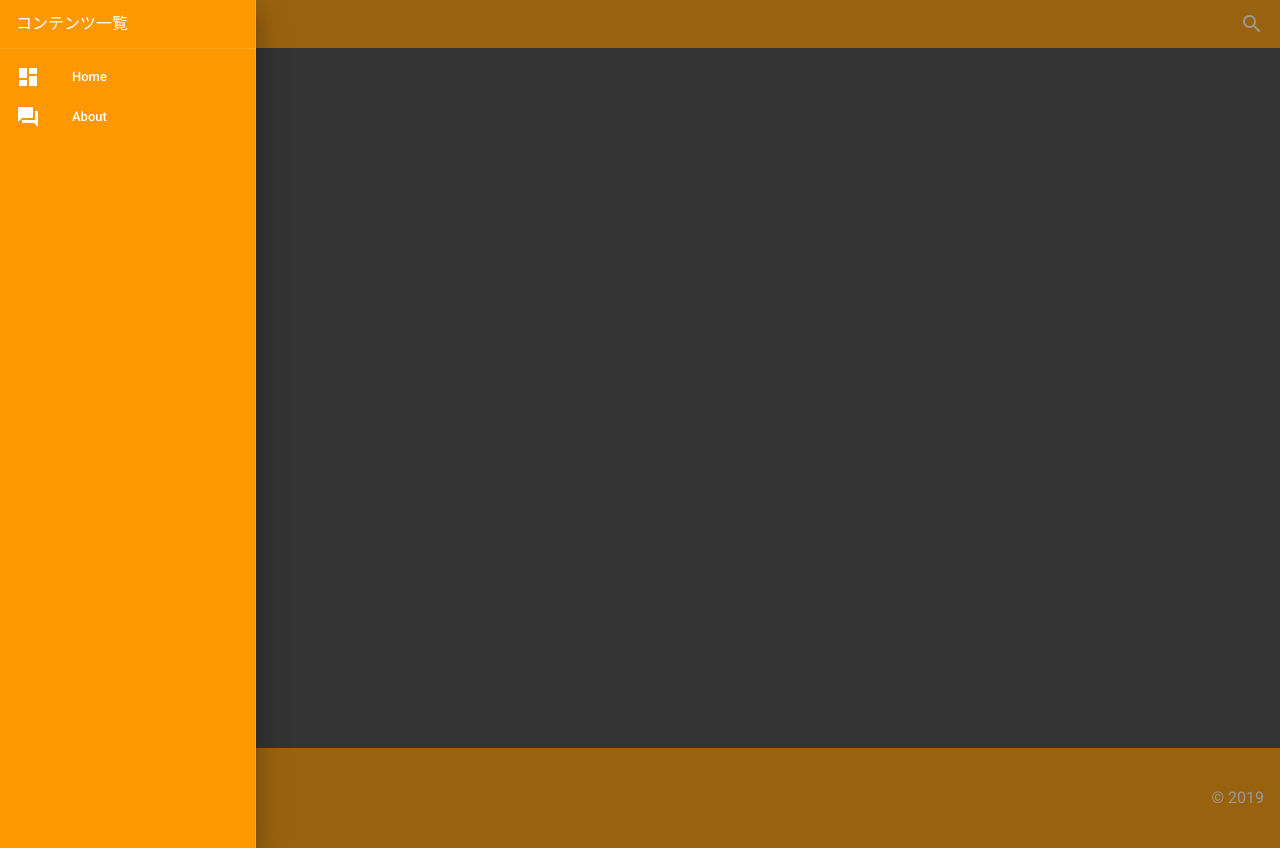
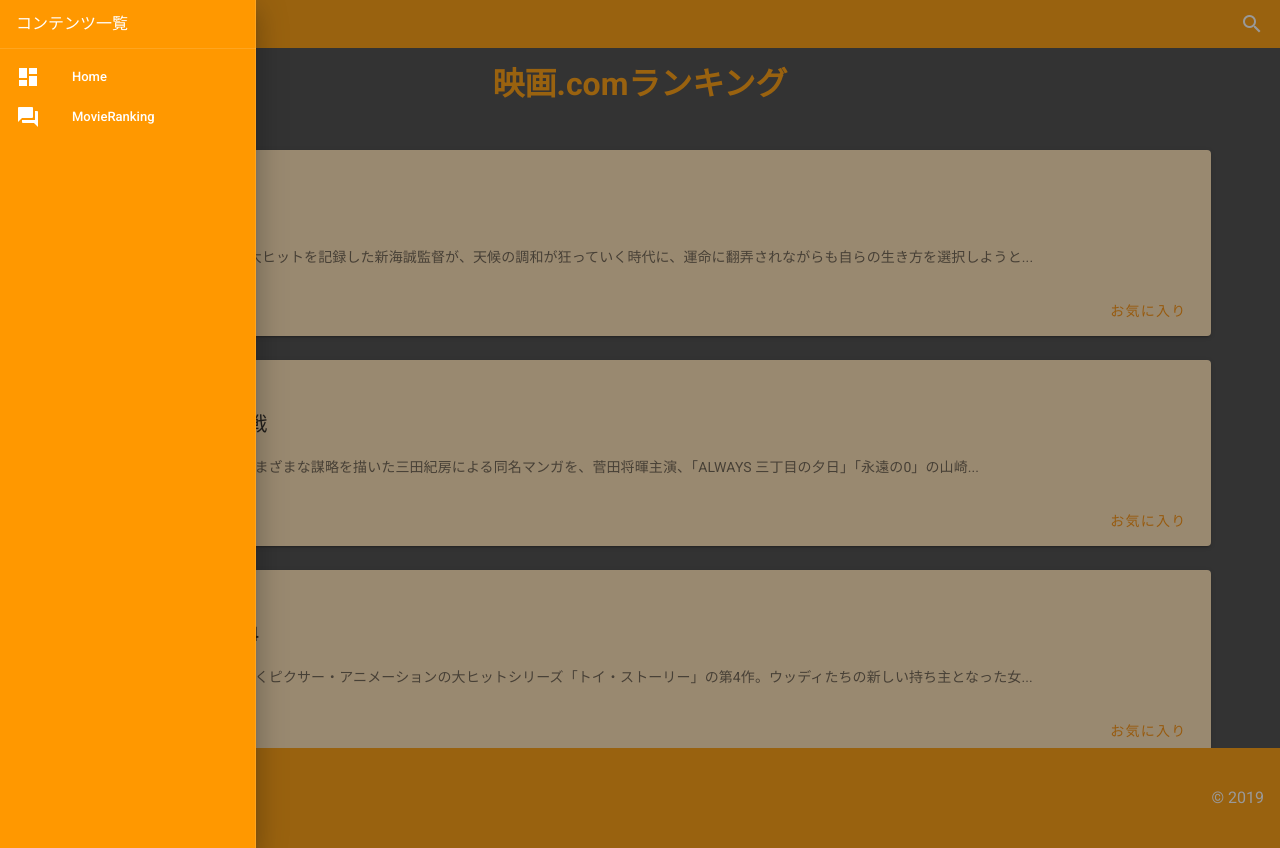
Before and after one commit to NakajimaShunsuke/YhooChannel, a Vue app: page /movieranking in a window 1280 px wide. Both pictures are taken after a click on the button 28 px from the left and 24 px from the top of the page. Built offline with nearby package versions, Linux system fonts and the light colour scheme; no server answers.

Commit message:
映画ランキングデザイン変更

```diff
--- a/src/components/AppBar.vue
+++ b/src/components/AppBar.vue
@@ -30,7 +30,9 @@
           </v-list-item-icon>
 
           <v-list-item-content>
-            <v-list-item-title>{{ item.title }}</v-list-item-title>
+            <router-link :to="item.url" style="color:white; text-decoration: none;">
+              <v-list-item-title>{{ item.title }}</v-list-item-title>
+            </router-link>
           </v-list-item-content>
         </v-list-item>
       </v-list>
@@ -45,8 +47,8 @@
 
       // ナビコンテンツ
       items: [
-        { title: "Home", icon: "dashboard" },
-        { title: "About", icon: "question_answer" }
+        { title: "Home", icon: "dashboard", url: "/" },
+        { title: "MovieRanking", icon: "question_answer", url: "/movieranking" }
       ]
     };
   }
--- a/src/components/EpicSpinners.vue
+++ b/src/components/EpicSpinners.vue
@@ -1,6 +1,6 @@
 <template>
   <div id="app" style="display: flex; justify-content: center; align-items: center; height:400px;">
-    <orbit-spinner :animation-duration="1200" :size="55" color="#2196F3" />
+    <orbit-spinner :animation-duration="1200" :size="55" color="#FF9800" />
   </div>
 </template>
 
--- a/src/components/Notice.vue
+++ b/src/components/Notice.vue
@@ -1,18 +1,18 @@
 <template>
   <div>
-    <v-btn color="blue darken-1" text dark @click.stop="dialog = true">お気に入り</v-btn>
+    <v-btn color="orange darken-1" text dark @click.stop="dialog = true">お気に入り</v-btn>
 
     <v-dialog v-model="dialog" max-width="290">
-      <v-card>
+      <v-card color="grey darken-1" dark>
         <v-card-title class="headline">{{movie_data.title}}</v-card-title>
         <v-card-text>{{movie_data.overview}}</v-card-text>
 
         <v-card-actions>
           <v-spacer></v-spacer>
 
-          <v-btn color="blue darken-1" text @click="dialog = false">閉じる</v-btn>
+          <v-btn color="orange darken-1" text @click="dialog = false">閉じる</v-btn>
 
-          <v-btn color="blue darken-1" text @click="chatwork_notice(movie_data)">通知する</v-btn>
+          <v-btn color="orange darken-1" text @click="chatwork_notice(movie_data)">通知する</v-btn>
         </v-card-actions>
       </v-card>
     </v-dialog>
--- a/src/components/RankingCard.vue
+++ b/src/components/RankingCard.vue
@@ -1,5 +1,5 @@
 <template>
-  <v-card class="mx-auto" color="blue lighten-4">
+  <v-card class="mx-auto" color="orange lighten-4">
     <v-card-text style="padding:5px 16px;">{{ ranking_data.rank }}位</v-card-text>
     <v-card-title>{{ ranking_data.title }}</v-card-title>
     <v-card-text>{{ ranking_data.overview }}</v-card-text>
--- a/src/router.js
+++ b/src/router.js
@@ -12,12 +12,9 @@
       component: () => import( /* webpackChunkName: "about" */ './views/Home')
     },
     {
-      path: '/about',
-      name: 'about',
-      // route level code-splitting
-      // this generates a separate chunk (about.[hash].js) for this route
-      // which is lazy-loaded when the route is visited.
-      component: () => import( /* webpackChunkName: "about" */ './views/About.vue')
+      path: '/movieranking',
+      name: 'movieranking',
+      component: () => import( /* webpackChunkName: "about" */ './views/MovieRanking')
     }
   ]
 })
--- a/src/views/MovieRanking.vue
+++ b/src/views/MovieRanking.vue
@@ -1,5 +1,5 @@
 <template>
-  <v-container grid-list-xl style="min-height: 700px; color: #2196F3;">
+  <v-container grid-list-xl style="min-height: 700px; color: #FF9800;">
     <h1 style="text-align: center;">映画.comランキング</h1>
     <v-layout column style="margin-top:20px; padding: 10px;">
       <epic-spinner v-if="loading" />
```
